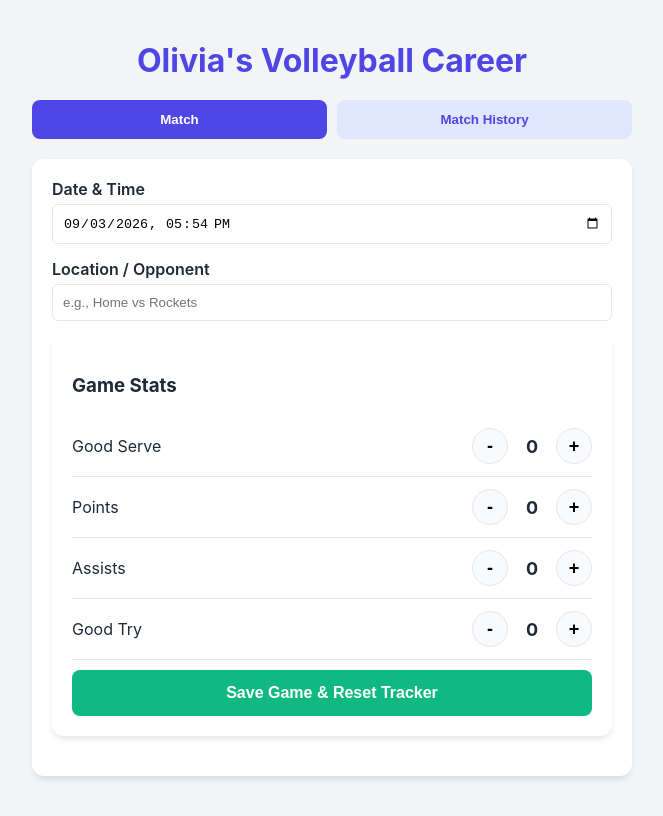
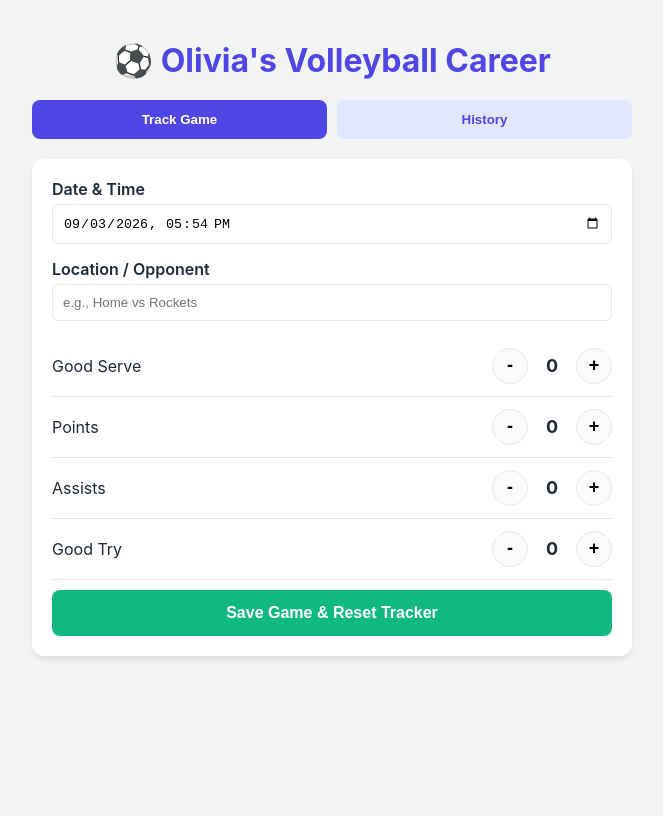
Before and after one commit to champito21/olivia-vball-stats, a plain HTML site: page index.html in a window 1280 px wide. Shown: the whole page, without its empty margins (308-971 px from the left). Drawn offline with Linux system fonts and the light colour scheme.

Commit message:
Update index.html

```diff
--- a/index.html
+++ b/index.html
@@ -279,11 +279,11 @@
 </head>
 <body>
 <div class="container">
-    <h1>Olivia's Volleyball Career</h1>
+    <h1>⚽ Olivia's Volleyball Career</h1>
 
     <div class="nav-tabs">
-        <button class="tab-btn active" onclick="switchTab('tracker', event)">Match</button>
-        <button class="tab-btn" onclick="switchTab('history', event)">Match History</button>
+        <button class="tab-btn active" onclick="switchTab('tracker', event)">Track Game</button>
+        <button class="tab-btn" onclick="switchTab('history', event)">History</button>
     </div>
 
     <!-- Tracker View -->
@@ -299,8 +299,6 @@
                 <input type="text" id="gameLocation" placeholder="e.g., Home vs Rockets" required>
             </div>
 
-           <div class="card">
-            <h3>Game Stats</h3>
             <div class="stat-row">
                 <span>Good Serve</span>
                 <div class="counter">
@@ -400,13 +398,13 @@
     </div>
 </div>
 
-<!-- Firebase Scripts -->
-<script src="https://www.gstatic.com/firebasejs/10.7.0/firebase-app.js"></script>
-<script src="https://www.gstatic.com/firebasejs/10.7.0/firebase-database.js"></script>
+<!-- Firebase Compat Scripts -->
+<script src="https://www.gstatic.com/firebasejs/10.7.0/firebase-compat/app.js"></script>
+<script src="https://www.gstatic.com/firebasejs/10.7.0/firebase-compat/database.js"></script>
 
 <script>
     // ========== PASTE YOUR FIREBASE CONFIG HERE ==========
-    const firebaseConfig = {
+const firebaseConfig = {
   apiKey: "AIzaSyBpa5lwrAK8wGs3ON7m6PVcKtTiUQ0ATfY",
   authDomain: "olivia-vball.firebaseapp.com",
   databaseURL: "https://olivia-vball-default-rtdb.firebaseio.com",
```
